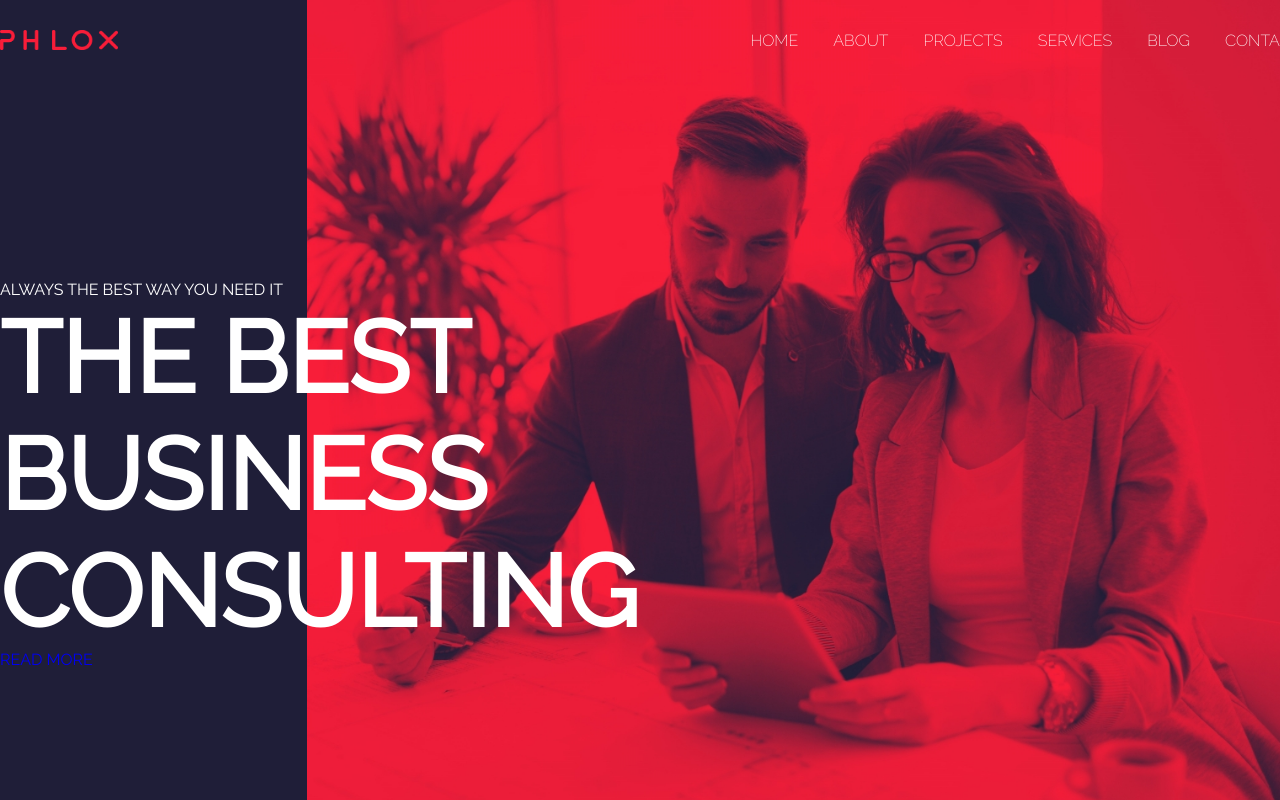
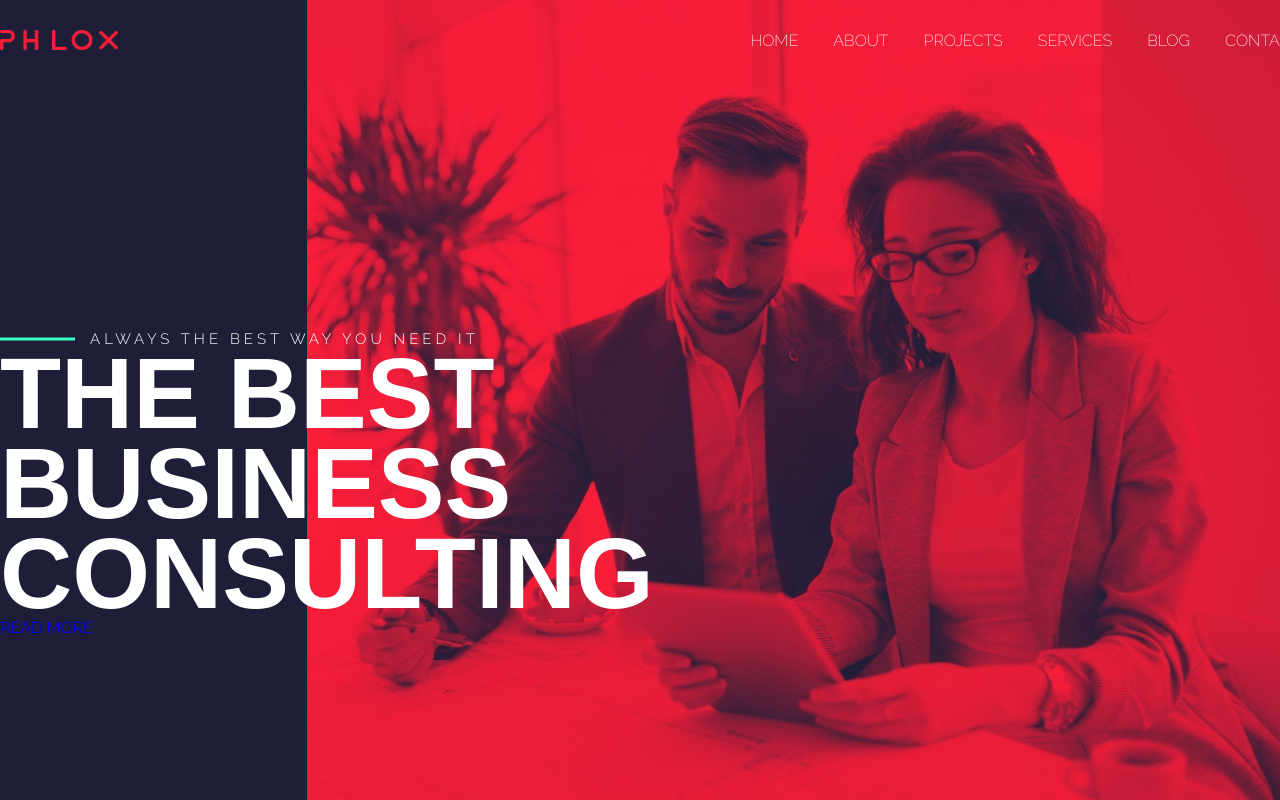
Before and after one commit to guglielmopiasenti/proj-html-vuejs, a Vue app: page / in a window 1280 px wide. Shown: the top 800 px of the page. Built offline with nearby package versions, Linux system fonts and the light colour scheme; a web font is replaced by a local one.

Commit message:
adding line

```diff
--- a/src/components/JumbotronHeader.vue
+++ b/src/components/JumbotronHeader.vue
@@ -14,13 +14,38 @@ export default {
 </template>
 
 <style lang="scss" scoped>
+@use '../assets/scss/mixins' as *;
+@use '../assets/scss/var' as *;
+
 #jumbotron {
-    padding: 200px 0;
+    padding: 250px 0;
     width: 50%;
     color: white;
 }
 
+div {
+    position: relative;
+    font-size: 15px;
+    font-weight: 300;
+    letter-spacing: 4px;
+    padding-left: 90px;
+
+    &::after {
+        content: '';
+        position: absolute;
+        top: 50%;
+        left: 0;
+        width: 75px;
+        height: 3px;
+        background-color: $c-a;
+        transform: translateY(-50%);
+    }
+}
+
 h1 {
+    @include second-font;
     font-size: 100px;
+    line-height: 90px;
+    font-weight: 700;
 }
 </style>
```
